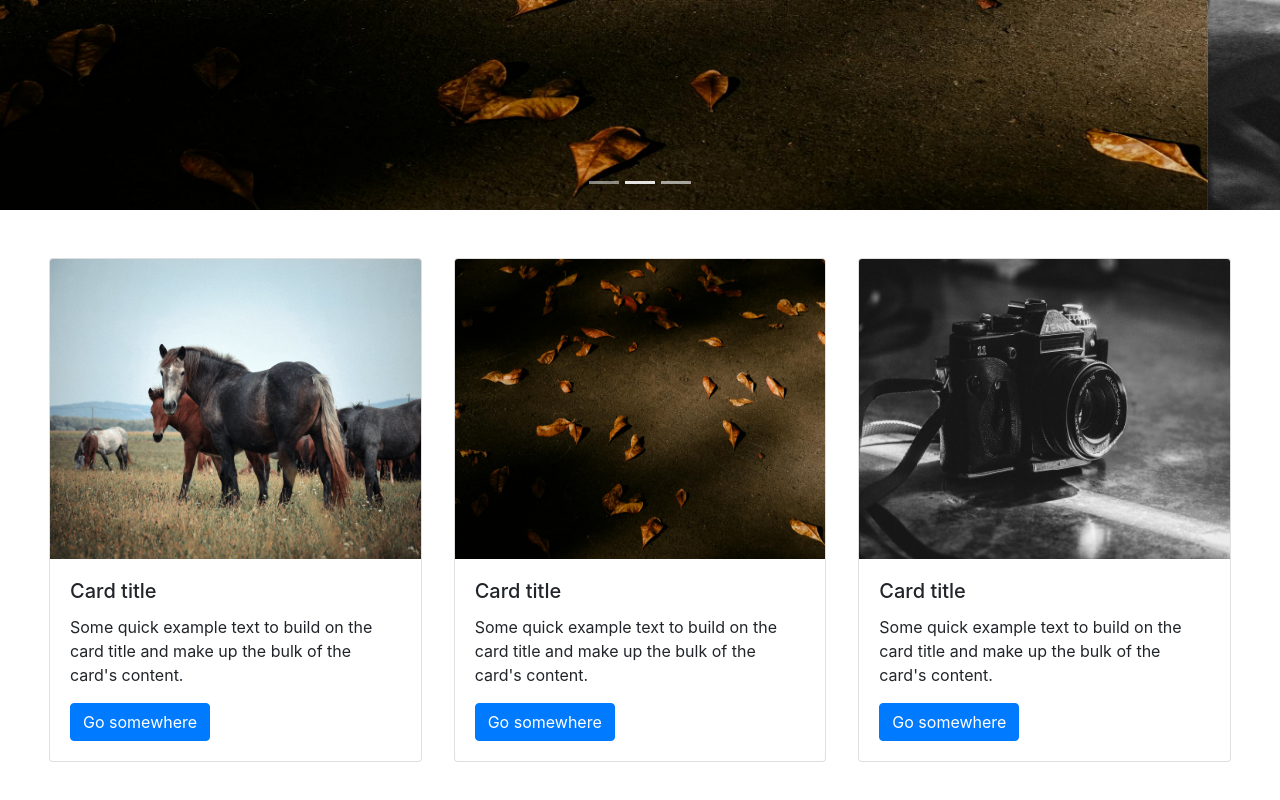
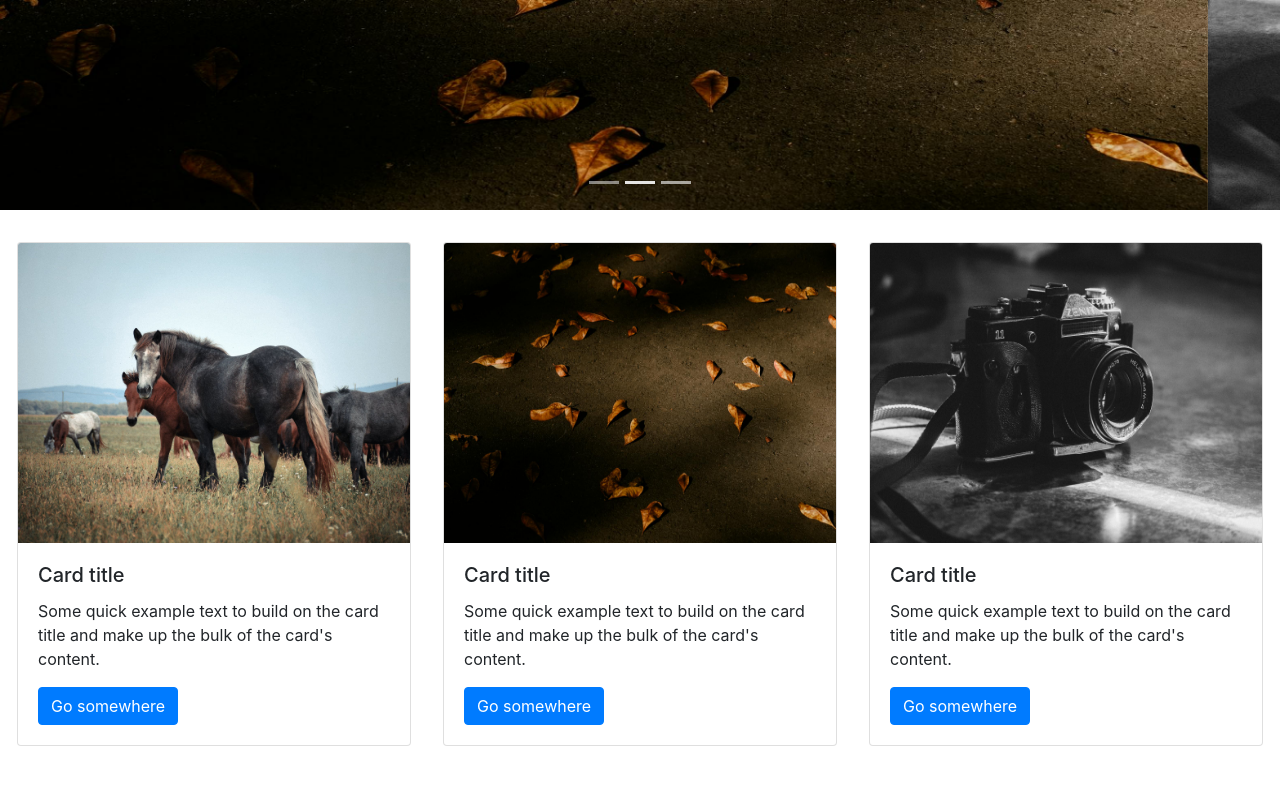
Before and after one commit to ARJsenthil/bootstrap, a plain HTML site: page index.html in a window 1280 px wide. Shown: the part 456-1256 px from the top of the page. After the commit the page ends 1234 px from the top, so only its background shows below. Drawn offline with nearby package versions, Linux system fonts and the light colour scheme.

Commit message:
Update index.html

```diff
--- a/index.html
+++ b/index.html
@@ -130,8 +130,8 @@
         </div>
 
       </section>
-      <section class="cards row p-5">
-        <div class=" col-lg-4 col-sm-12 col-md-6 pl-3 pr-3">
+      <section class="cards row p-3">
+        <div class=" col-lg-4 col-sm-12 col-md-6 p-3">
           <div class="card ">
             <img src="s1.jpg" class="card-img-top" alt="...">
             <div class="card-body">
@@ -141,7 +141,7 @@
             </div>
           </div>
         </div>
-        <div class=" col-lg-4 col-sm-12 col-md-6 pl-3 pr-3">
+        <div class=" col-lg-4 col-sm-12 col-md-6 p-3">
           <div class="card ">
             <img src="s2.jpg" class="card-img-top" alt="...">
             <div class="card-body">
@@ -151,7 +151,7 @@
             </div>
           </div>
         </div>
-        <div class=" col-lg-4 col-sm-12 col-md-6 pl-3 pr-3">
+        <div class=" col-lg-4 col-sm-12 col-md-6 p-3">
           <div class="card ">
             <img src="s3.jpg" class="card-img-top" alt="...">
             <div class="card-body">
```
